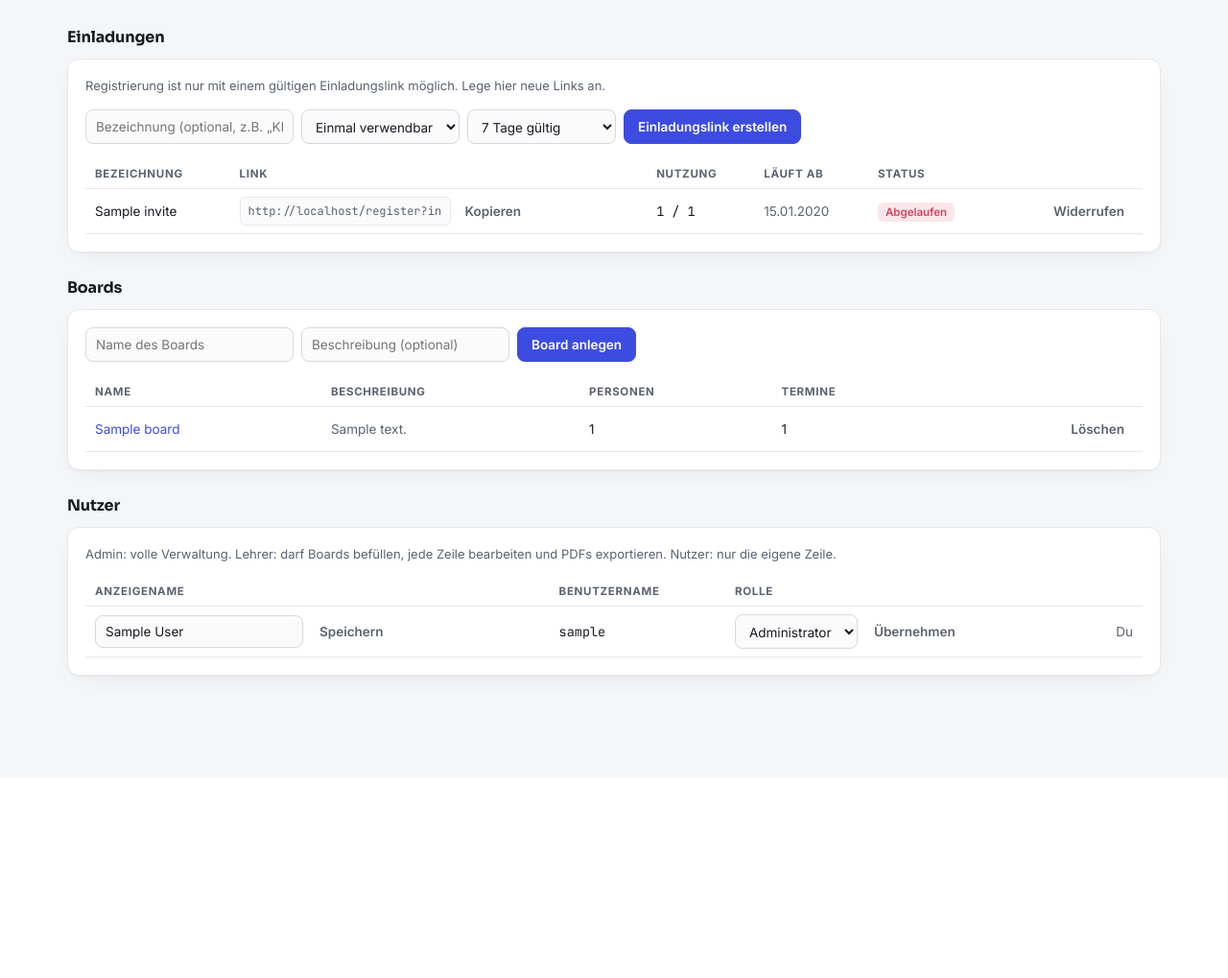
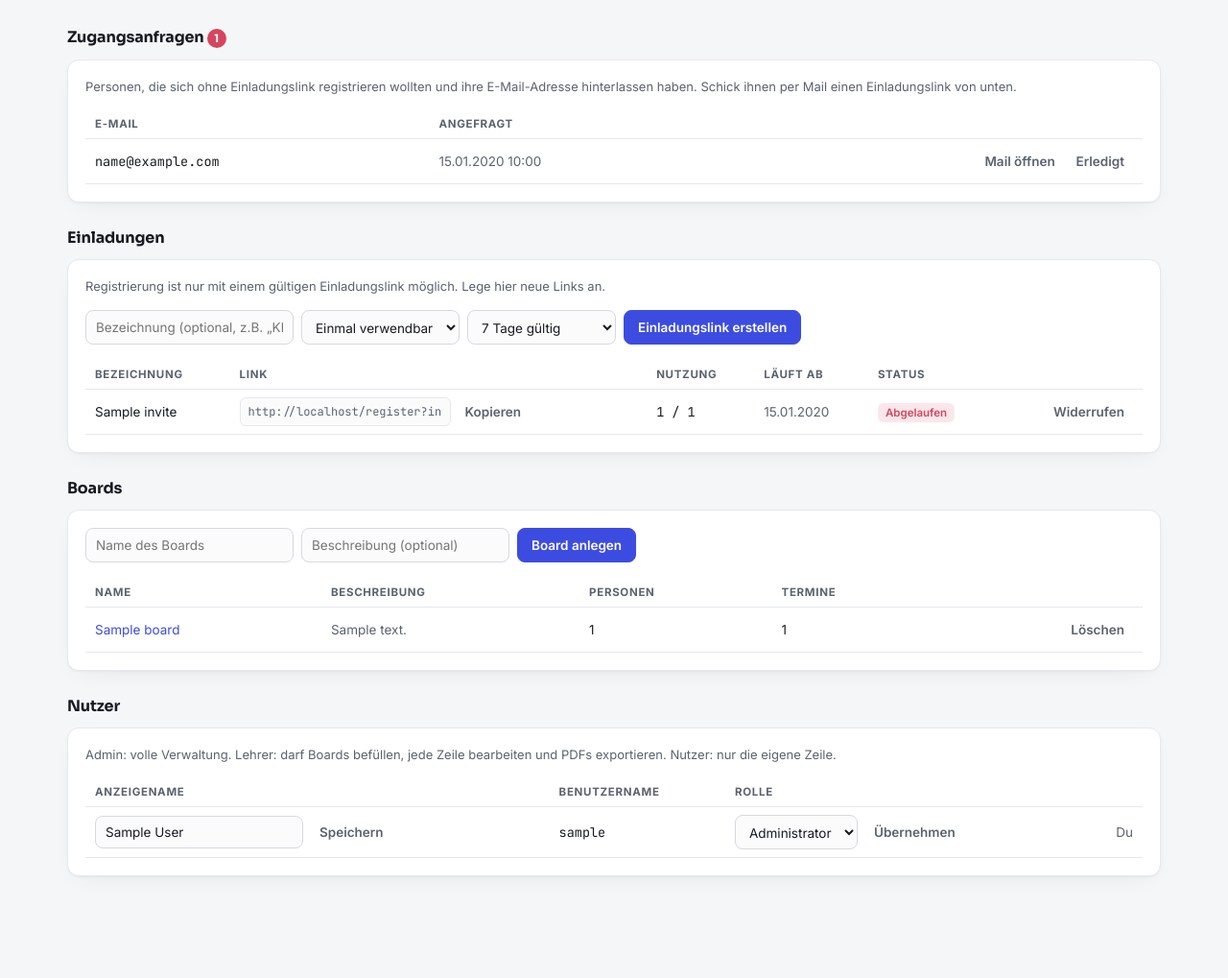
Before and after one commit to GamerMax004/Technik-AG, a Flask app: page /admin in a window 1280 px wide. Shown: the part 175-1194 px from the top of the page at 96% size. Before the commit the page ends 890 px from the top, so only its background shows below. Run offline with Flask 3, Linux system fonts and the light colour scheme; a user stored in the database is signed in; tables that the repository leaves empty hold one stand-in row (values such as "Sample post").

Commit message:
Add files via upload

```diff
--- a/templates/admin.html
+++ b/templates/admin.html
@@ -8,6 +8,37 @@
     <p>Boards, Nutzer und Einladungen verwalten.</p>
   </div>
 </header>
+
+<section class="admin-section">
+  <h2>Zugangsanfragen{% if access_requests %} <span class="badge-count">{{ access_requests|length }}</span>{% endif %}</h2>
+  <div class="panel admin-panel">
+    <p class="section-hint">Personen, die sich ohne Einladungslink registrieren wollten und ihre E-Mail-Adresse hinterlassen haben. Schick ihnen per Mail einen Einladungslink von unten.</p>
+    {% if access_requests %}
+    <div class="table-scroll admin-scroll">
+      <table class="admin-table">
+        <thead><tr><th>E-Mail</th><th>Angefragt</th><th></th></tr></thead>
+        <tbody>
+          {% for req in access_requests %}
+          <tr>
+            <td class="mono">{{ req.email }}</td>
+            <td class="muted">{{ req.requested_at.strftime('%d.%m.%Y %H:%M') }}</td>
+            <td class="admin-row-actions">
+              <a class="btn ghost" href="mailto:{{ req.email }}?subject={{ 'Zugang zum Verfügbarkeitsplaner'|urlencode }}&body={{ 'Hallo,\n\nhier ist dein Zugangslink: [LINK HIER EINFÜGEN]\n\nViele Grüße'|urlencode }}">Mail öffnen</a>
+              <form method="post" action="{{ url_for('admin_resolve_access_request', req_id=req.id) }}" style="display:inline;">
+                <input type="hidden" name="csrf_token" value="{{ csrf_token() }}">
+                <button class="btn ghost" type="submit">Erledigt</button>
+              </form>
+            </td>
+          </tr>
+          {% endfor %}
+        </tbody>
+      </table>
+    </div>
+    {% else %}
+    <p class="muted">Keine offenen Anfragen.</p>
+    {% endif %}
+  </div>
+</section>
 
 <section class="admin-section">
   <h2>Einladungen</h2>
```
Also changed, not shown: templates/register.html (+12 -1 lines).
